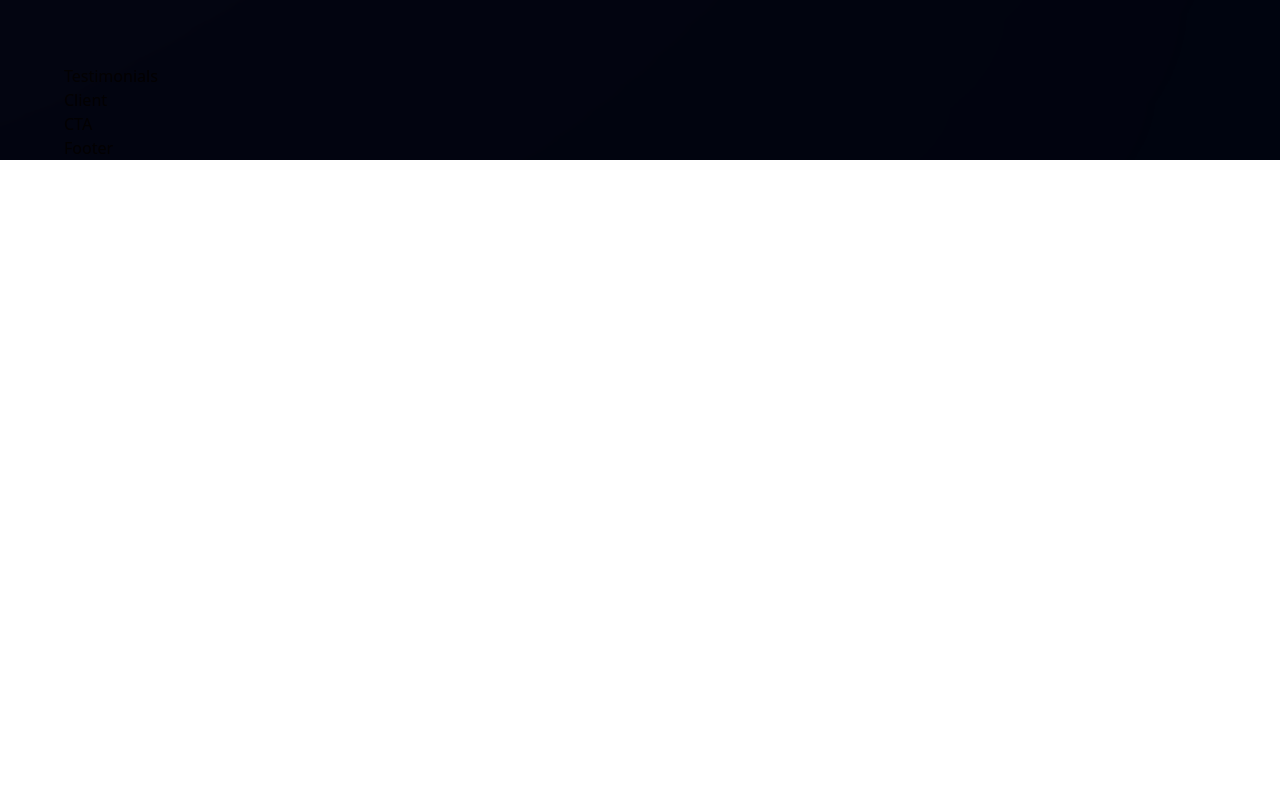
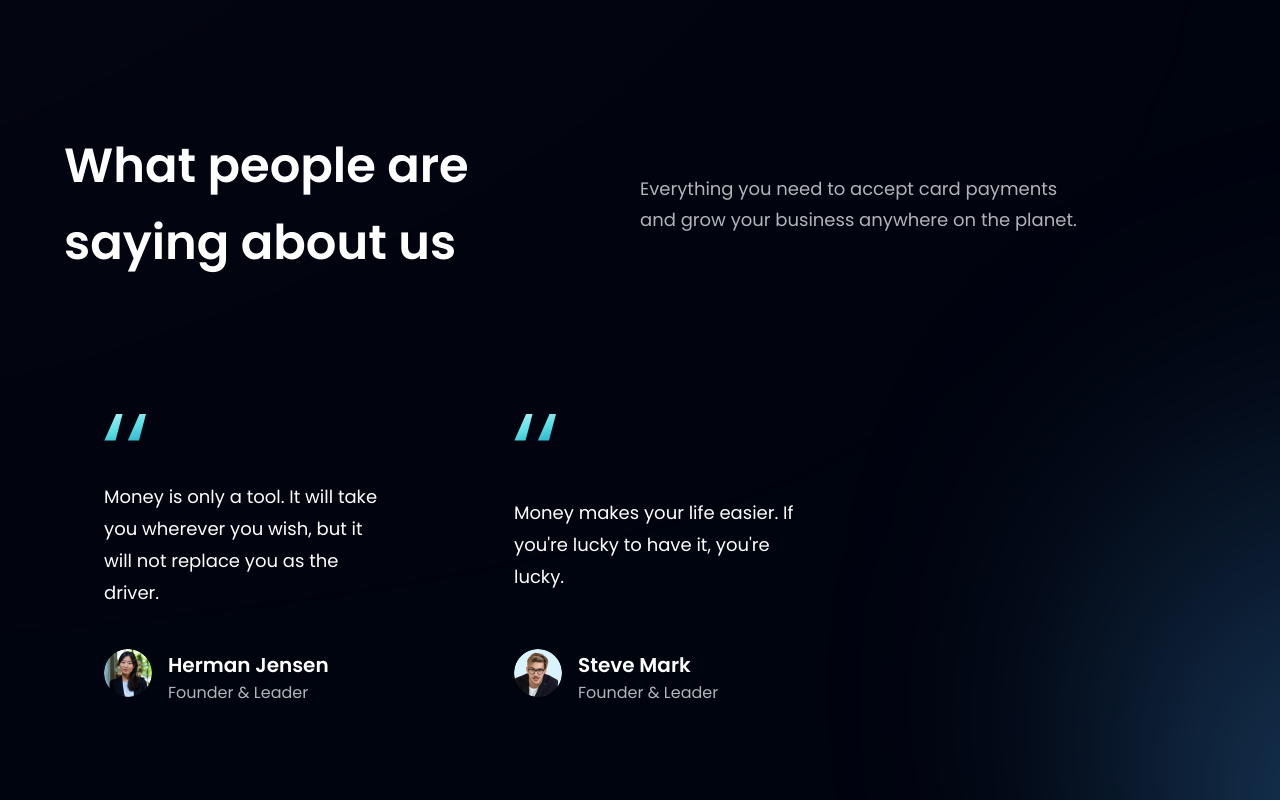
Before and after one commit to pedroseibel/modern-bank-app, a React (Vite) app: page / in a window 1280 px wide. Shown: the part 2740-3540 px from the top of the page. Before the commit the page ends 2900 px from the top, so only its background shows below. Built offline with nearby package versions, Linux system fonts and the light colour scheme.

Commit message:
Testimonial section + FeedbackCard

```diff
--- a/src/components/FeedbackCard.jsx
+++ b/src/components/FeedbackCard.jsx
@@ -1,8 +1,19 @@
-import React from 'react'
+import { quotes } from "../assets"
 
-const FeedbackCard = () => {
+const FeedbackCard = ({ content, name, title, img }) => {
   return (
-    <div>FeedbackCard</div>
+    <div className="flex justify-between flex-col px-10 py-12 rounded-[20px] max-w-[370px] md:mr-10 sm:mr-5 mr-0 my-5 feedback-card">
+      <img src={quotes} alt="double_quotes" className="w-[42px] h-[27px] object-contain" />
+      <p className="font-poppins font-normal text-[18px] leading-[32px] text-white my-10">{content}</p>
+
+      <div className="flex flex-row">
+        <img src={img} alt={name} className="w-[48px] h-[48px] rounded-full" />
+        <div className="flex flex-col ml-4">
+          <h4 className="font-poppins font-semibold text-[20px] leading-[32px] text-white">{name}</h4>
+          <p className="font-poppins font-normal text-[16px] leading-[24px] text-dimWhite">{title}</p>
+        </div>
+      </div>
+    </div>
   )
 }
 
--- a/src/components/Testimonials.jsx
+++ b/src/components/Testimonials.jsx
@@ -1,8 +1,25 @@
-import React from 'react'
+import { feedback } from "../constants";
+import styles from "../style";
+import FeedbackCard from "./FeedbackCard";
 
 const Testimonials = () => {
   return (
-    <div>Testimonials</div>
+    <section id="clients" className={`${styles.paddingY} ${styles.flexCenter} flex-col relative`}>
+      <div className="absolute z-[0] w-[60%] h-[60%] -right-[50%] rounded-full blue__gradient"/>
+
+      <div className="w-full flex justify-between items-center md:flex-row flex-col sm:mb-16 mb-6 relative z-[1]">
+        <h1 className={styles.heading2}>What people are <br className="sm:block hidden"/> saying about us</h1>
+        <div className="w-full md:mt-0 mt-6">
+          <p className={`${styles.paragraph} text-left max-w-[450px]`}>Everything you need to accept card payments and grow your business anywhere on the planet.</p>
+        </div>
+      </div>
+
+      <div className="flex flex-wrap sm:justify-start justify-center w-full feedback-container relative z-[1]">
+        {feedback.map((card) => (
+          <FeedbackCard key={card.id} {...card} />
+        ))}
+      </div>
+    </section>
   )
 }
 
```
